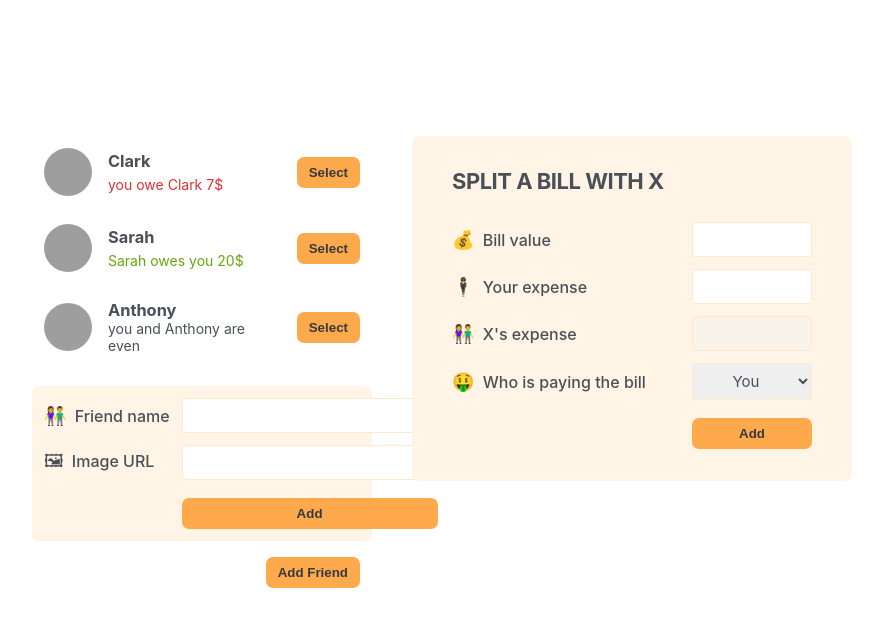
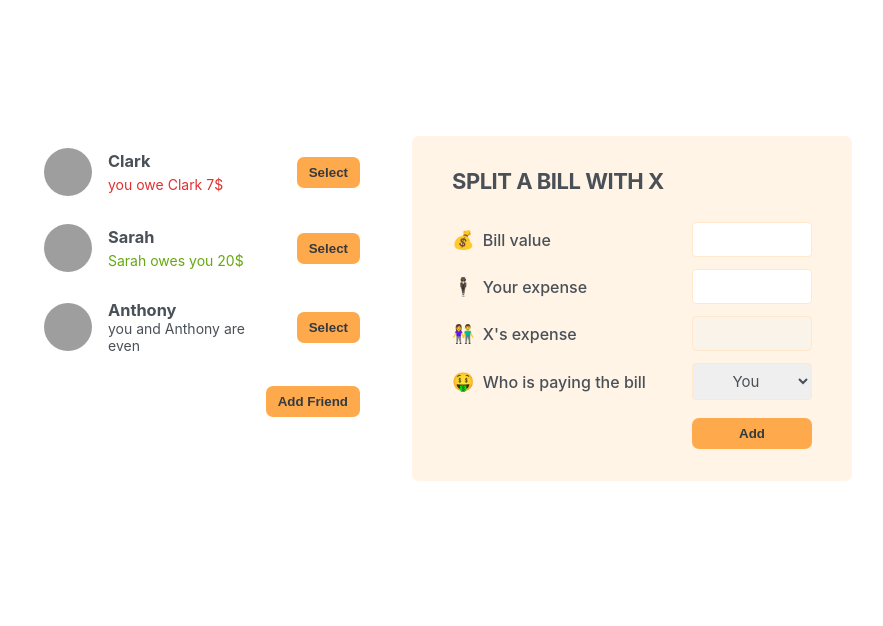
Before and after one commit to IbrahimMahmoud-0/eat-n-split, a React (Create React App) app: page / in a window 1280 px wide. Shown: the top 626 px of the page, without its empty margins (198-1081 px from the left). Built offline with nearby package versions, Linux system fonts and the light colour scheme; grey boxes are pictures that could not be loaded.

Commit message:
addFriend Form

```diff
--- a/src/App.js
+++ b/src/App.js
@@ -1,3 +1,5 @@
+import { useState } from "react";
+
 const initialFriends = [
   {
     id: 118836,
@@ -19,13 +21,27 @@ const initialFriends = [
   },
 ];
 
+function Button({ children, onClick }) {
+  return (
+    <button className="button" onClick={onClick}>
+      {children}
+    </button>
+  );
+}
+
 export default function App() {
+  const [showAddFriend, setShowAddFriend] = useState(false);
+  function handleShowAddFriend() {
+    setShowAddFriend((show) => !show);
+  }
   return (
     <div className="app">
       <div className="sidebar">
         <FriendsList />
-        <FormAddFriend />
-        <Button>Add Friend</Button>
+        {showAddFriend && <FormAddFriend />}
+        <Button onClick={handleShowAddFriend}>
+          {showAddFriend ? "Close" : "Add Friend"}
+        </Button>
       </div>
       <FormSplitBill />
     </div>
@@ -66,11 +82,7 @@ function Friend({ friend }) {
   );
 }
 
-function Button({ children }) {
-  return <button className="button">{children}</button>;
-}
-
-function FormAddFriend() {
+function FormAddFriend({ friendName, setFriendName }) {
   return (
     <form className="form-add-friend">
       <label>👫 Friend name</label>
```
